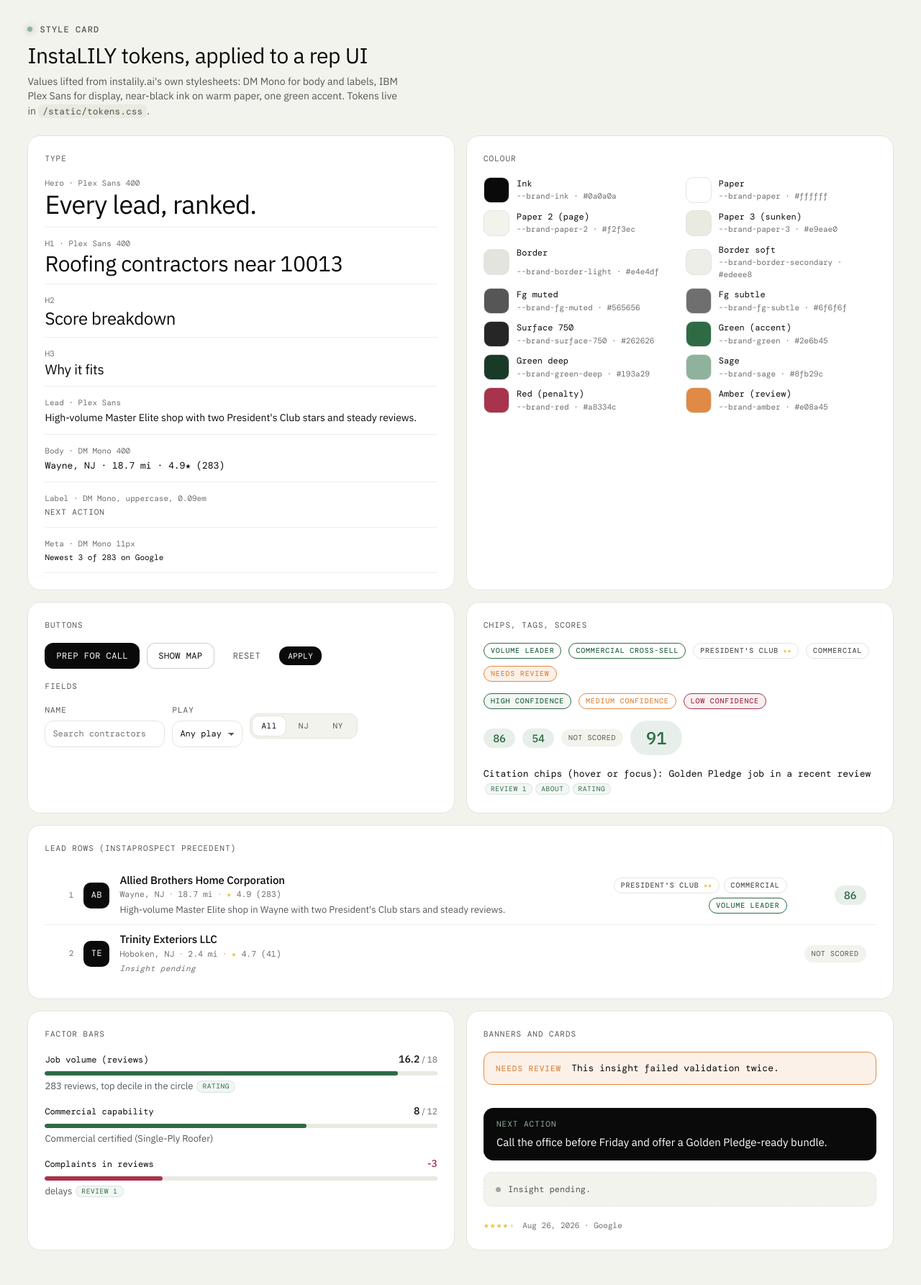
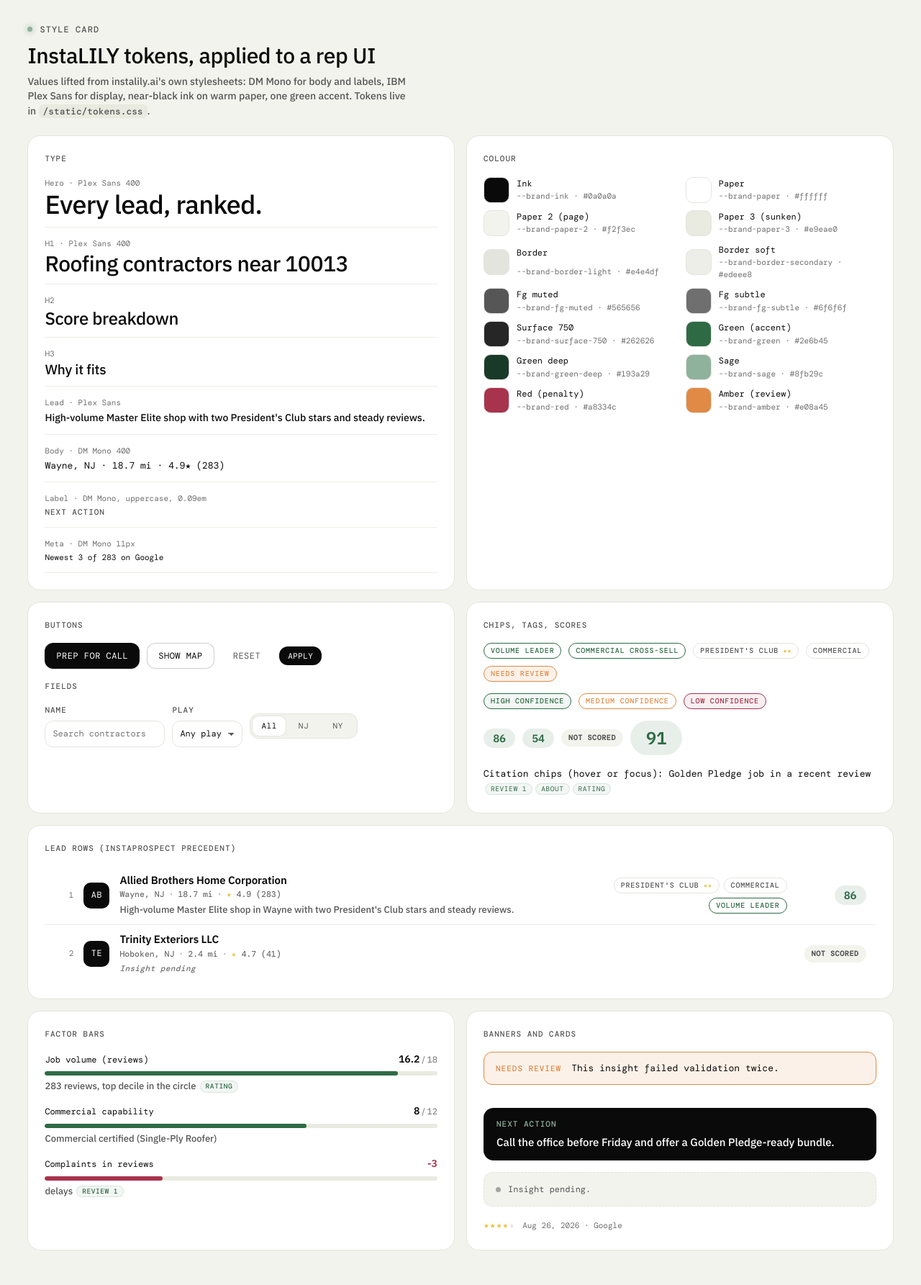
Before and after one commit to Harshit2807161/roofing-lead-intelligence, a FastAPI app: page /style in a window 1280 px wide. Shown: the part 55-1840 px from the top of the page at 72% size. Run offline with FastAPI, Linux system fonts and the light colour scheme; parts of the project's set-up code (start-up, migrations or seed data) failed here and were passed over; some web fonts are replaced.

Commit message:
style(ui): make type one step bolder for legibility
Labels and headings 400 to 500, names, points and score badges 500 to 600,
long-form text on IBM Plex Sans 400 to 500.

```diff
--- a/app/static/app.css
+++ b/app/static/app.css
@@ -312,3 +312,11 @@ input[type="search"]:focus, select:focus { border-color: var(--accent); outline:
   .avatar { width: 32px; height: 32px; }
   .swatches { grid-template-columns: 1fr; }
 }
+
+/* Weight pass: one step bolder everywhere, for legibility on a projector. DM Mono is loaded up
+   to 500, IBM Plex Sans up to 600. */
+.label, .stat-label { font-weight: 500; }
+.hero, .h1, .h2, .h3, .stat-num { font-weight: 500; }
+.lead-name, .person-name, .factor-points, .map-pop-name, .score { font-weight: 600; }
+.lead, .lead-summary, .next-action p, .claims li, .factor-reason, .review-text, .about-text, .quote { font-weight: 500; }
+.lead-meta, dd { font-weight: 500; }
```
